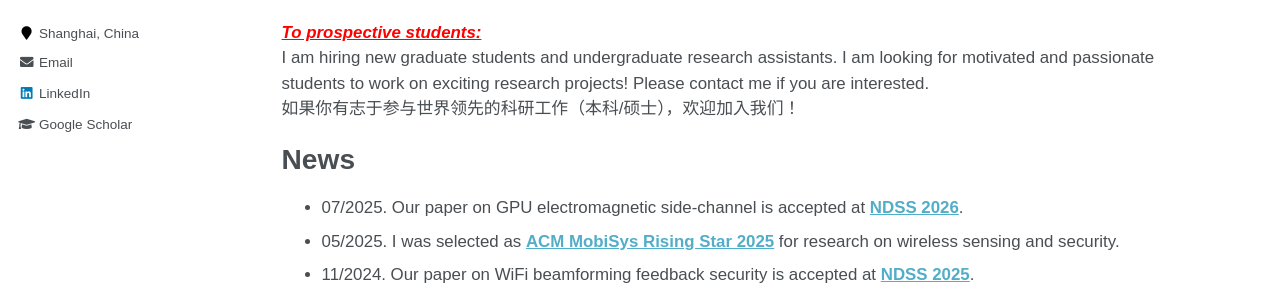
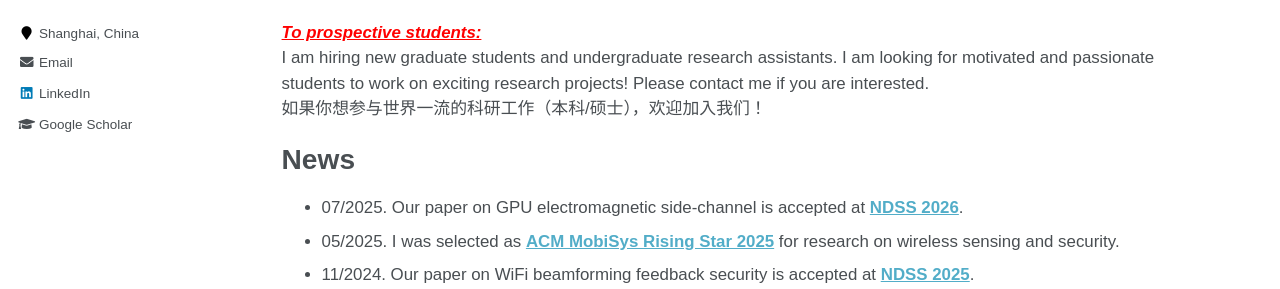
Before and after one commit to ruixiao24/ruixiao24.github.io, a Jekyll site: the page built from _pages/about.md, in a window 1280 px wide and 900 px high. Shown: the part 381-670 px from the top of the window. Built offline with Jekyll 4.4.1, drawn with Linux system fonts in a browser that asks for light colours.

Commit message:
Update about.md

```diff
--- a/_pages/about.md
+++ b/_pages/about.md
@@ -18,7 +18,7 @@
 
 <span style="color:red; text-decoration: underline;"><strong><em>To prospective students:</em></strong></span>
 I am hiring new graduate students and undergraduate research assistants. I am looking for motivated and passionate students to work on exciting research projects! Please contact me if you are interested.
-如果你有志于参与世界领先的科研工作（本科/硕士），欢迎加入我们！
+如果你想参与世界一流的科研工作（本科/硕士），欢迎加入我们！
 
 # News
 - 07/2025. Our paper on GPU electromagnetic side-channel is accepted at **[NDSS 2026](https://www.ndss-symposium.org/ndss2026/)**.
```
